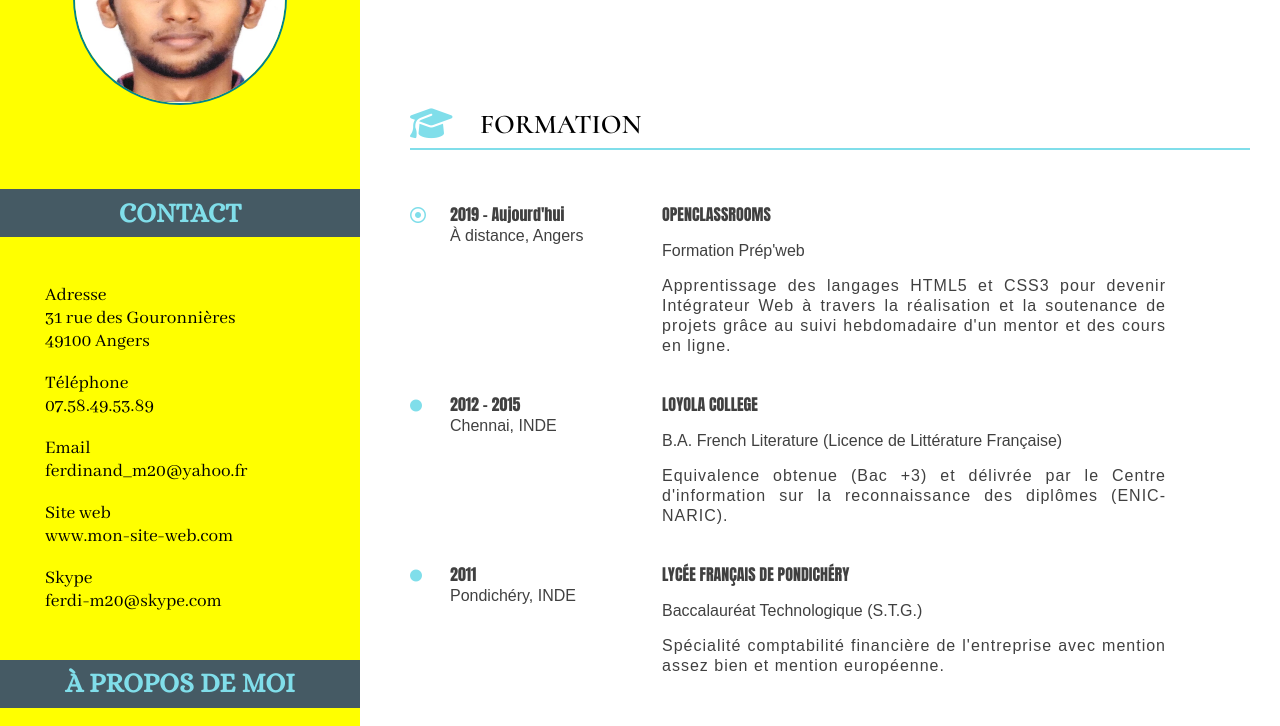
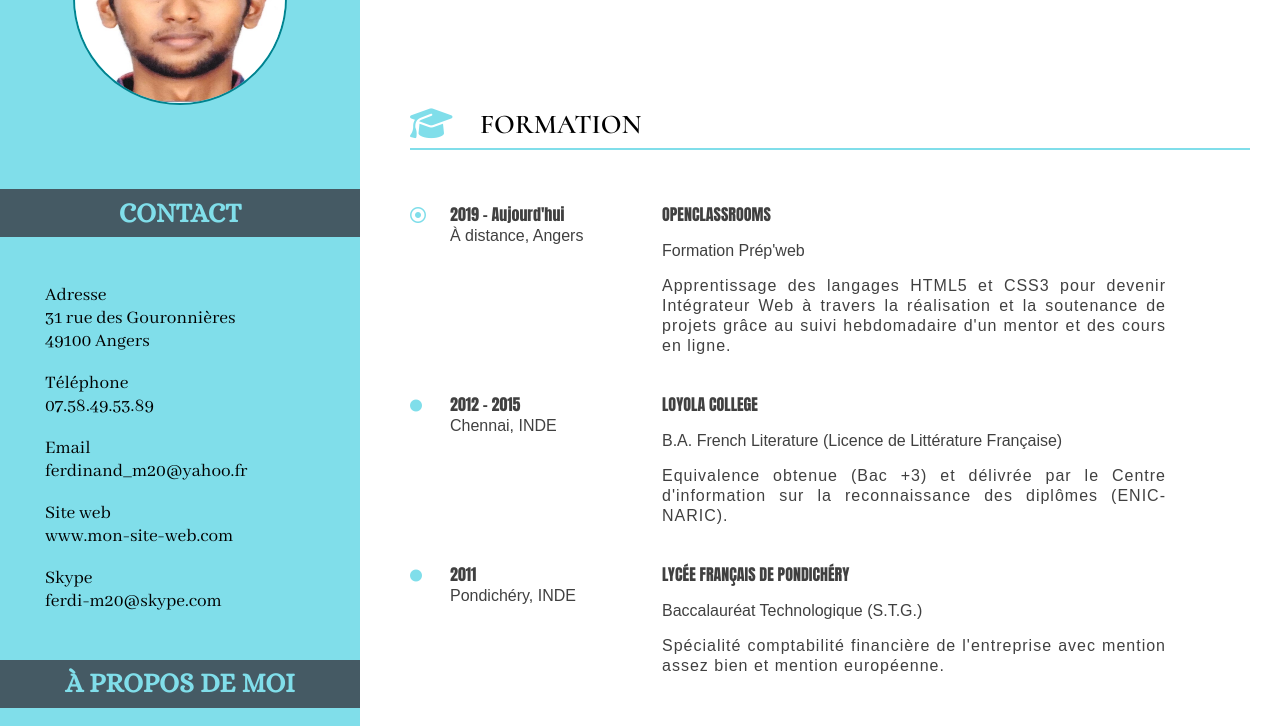
Before and after one commit to ferdi-m20/Prep_Web_P2, a plain HTML site: page index.html in a window 1280 px wide. Shown: the part 166-892 px from the top of the page. Drawn offline with Linux system fonts and the light colour scheme; files whose address does not match are found by name; a web font is replaced by a local one.

Commit message:
Titre du Site Changé et partie gauche couleur changé

```diff
--- a/index.html
+++ b/index.html
@@ -5,7 +5,7 @@
 		<meta name="viewport" content="width=device-width, initial-scale=1" />
 		<link rel="stylesheet" type="text/css" href="style.css" />
 		<script src="https://kit.fontawesome.com/7c12c11a82.js" crossorigin="anonymous"></script>
-		<title>CV Ferdinand</title>
+		<title>MON CV</title>
 	</head>
 	<body>
 		<div id="container">
--- a/style.css
+++ b/style.css
@@ -60,7 +60,7 @@ body {
 	flex-direction: column;
 	position: relative;
 	width: 30%;
-	background-color: yellow;
+	background-color: #80DEEA;
 }
 
 /* Left Part Header */
```
